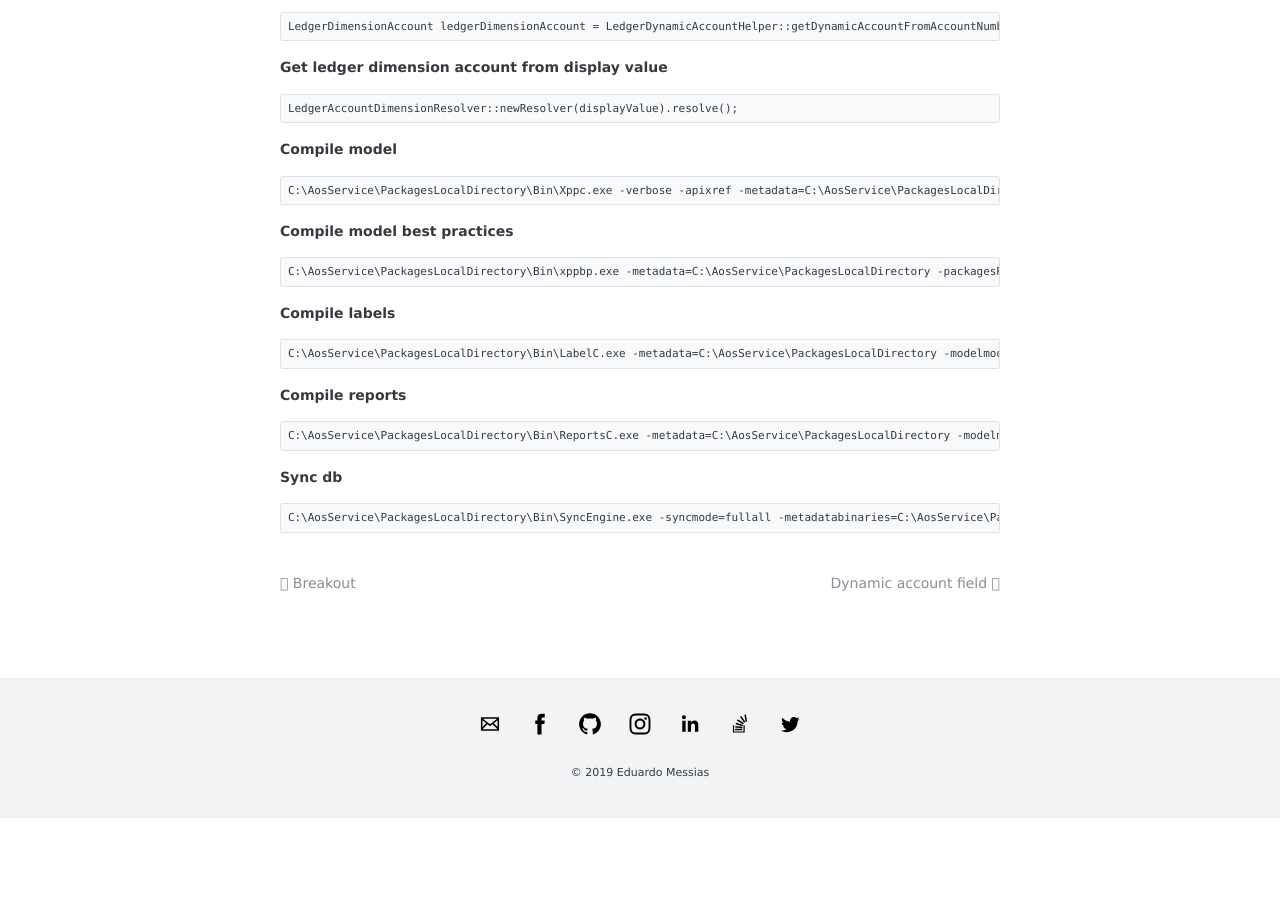
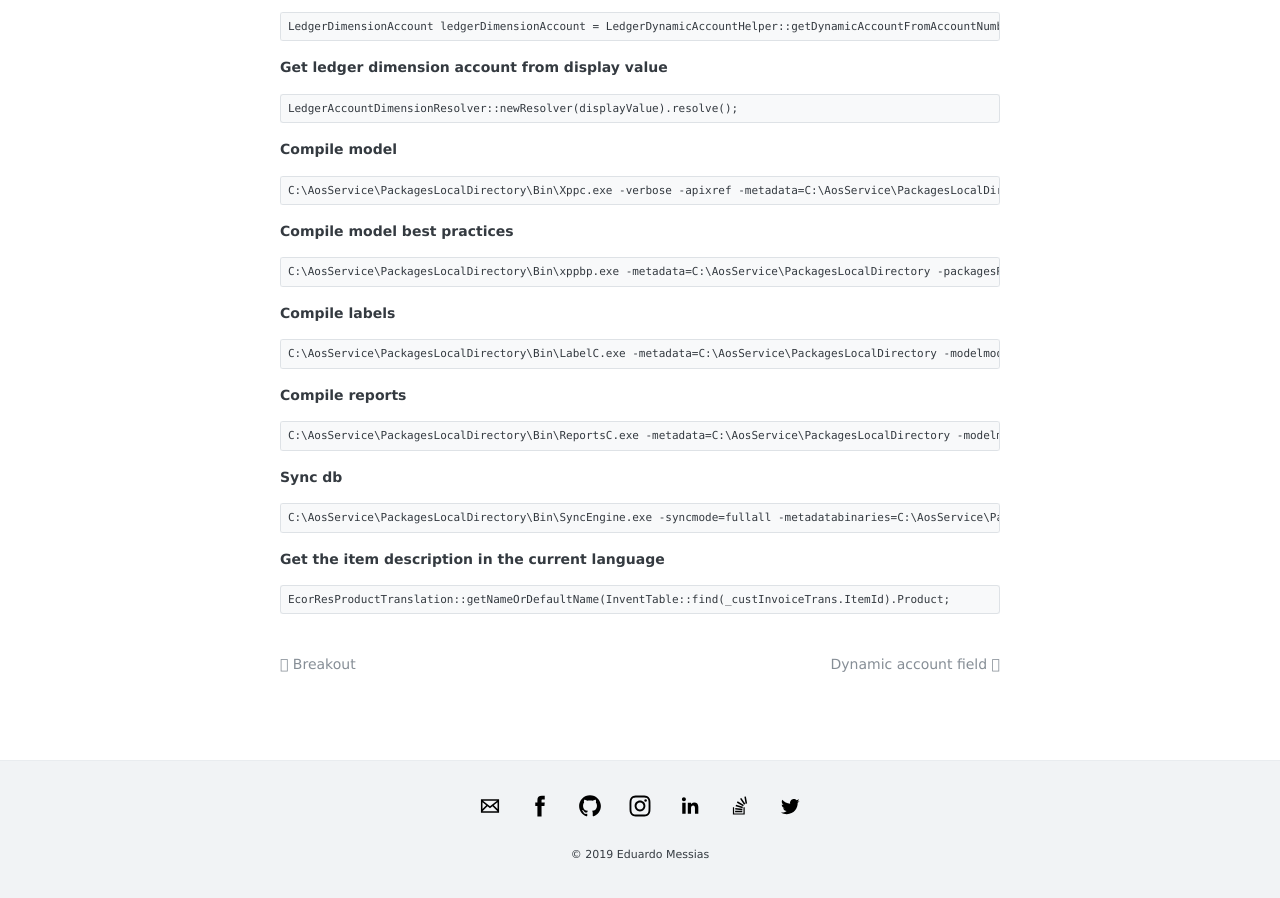
Before and after one commit to eduardomessias/eduardomessias.github.io, a Jekyll site: the page built from _posts/2019-06-14-ms-dyn-365-fo-knowledge-base.md, in a window 1280 px wide and 900 px high, scrolled down 663 px. Built offline with Jekyll 4.4.1, drawn with Linux system fonts in a browser that asks for light colours; before the commit the page ends 1481 px from its top, so only the background shows below that.

Commit message:
Update 2019-06-14-ms-dyn-365-fo-knowledge-base.md

````diff
--- a/_posts/2019-06-14-ms-dyn-365-fo-knowledge-base.md
+++ b/_posts/2019-06-14-ms-dyn-365-fo-knowledge-base.md
@@ -57,3 +57,8 @@ C:\AosService\PackagesLocalDirectory\Bin\ReportsC.exe -metadata=C:\AosService\Pa
 ```
 C:\AosService\PackagesLocalDirectory\Bin\SyncEngine.exe -syncmode=fullall -metadatabinaries=C:\AosService\PackagesLocalDirectory -connect="Data Source=ERP-BL-D-APP-1;Initial Catalog=AxDB;Integrated Security=True;Enlist=True;Application Name=SyncEngine" -fallbacktonative=False -raiseDataEntityViewSyncNotification
 ```
+
+**Get the item description in the current language**
+```
+EcorResProductTranslation::getNameOrDefaultName(InventTable::find(_custInvoiceTrans.ItemId).Product;
+```
````
